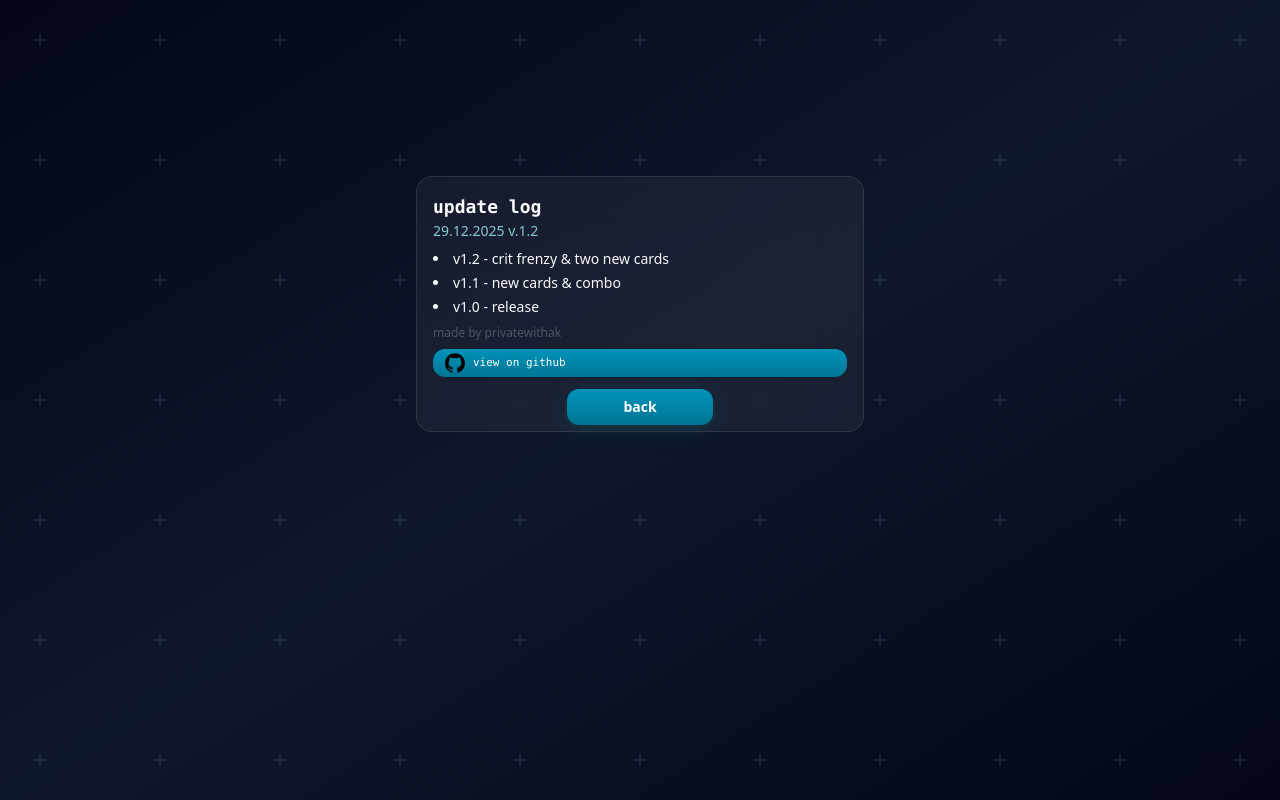
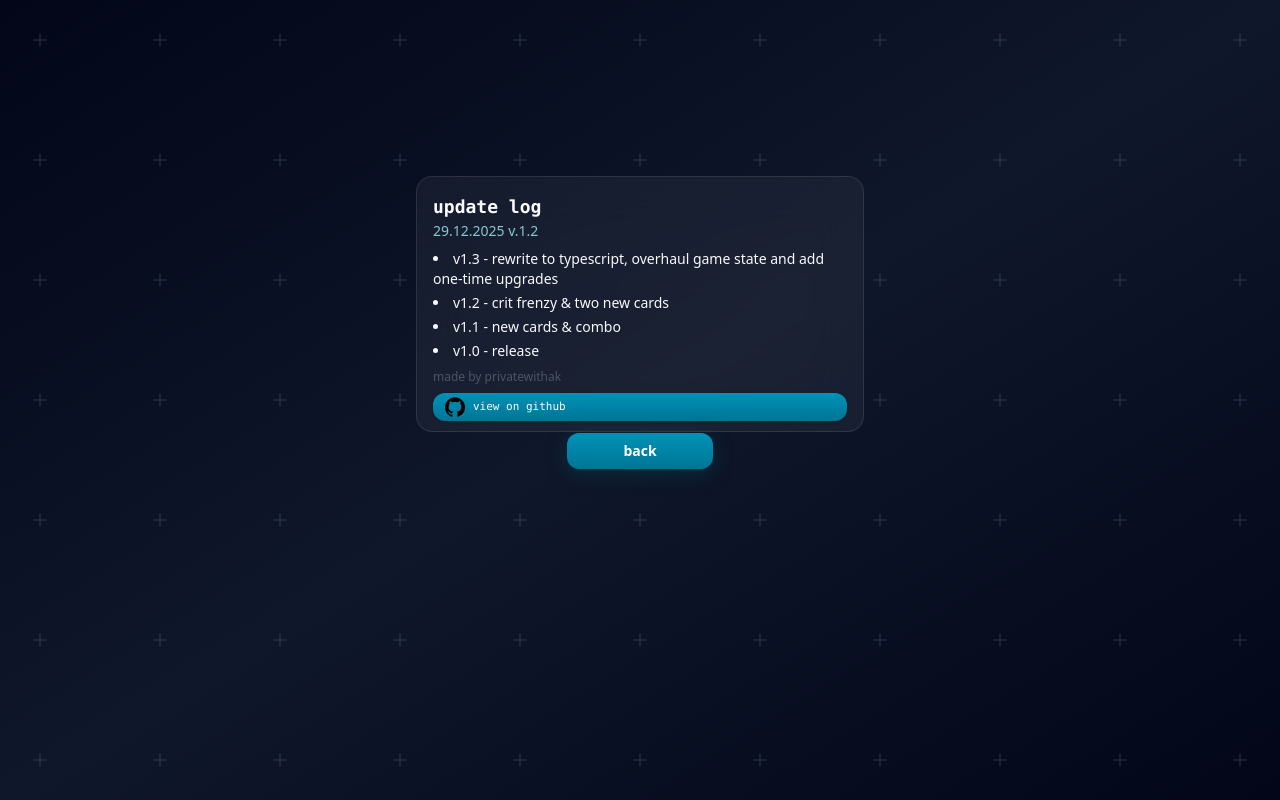
Before and after one commit to privatewithak/click-the-jury, a React (Vite) app: page / in a window 1280 px wide. Both pictures are taken after a click on the button "Updatelog". Built offline with nearby package versions, Linux system fonts and the light colour scheme.

Commit message:
updatelog update

```diff
--- a/src/components/Updatelog.tsx
+++ b/src/components/Updatelog.tsx
@@ -13,6 +13,7 @@ export default function Updatelog({ theme, setSelected }: UpdatelogProps) {
           <h2 className="text-base font-semibold font-mono sm:text-lg">update log</h2>
           <p className={`mb-2 ${theme.textSoft}`}>29.12.2025 v.1.2</p>
       <ul className="list-disc list-inside space-y-1">
+        <li>v1.3 - rewrite to typescript, overhaul game state and add one-time upgrades</li>
         <li>v1.2 - crit frenzy & two new cards</li>
         <li>v1.1 - new cards & combo</li>
         <li>v1.0 - release</li>
```
